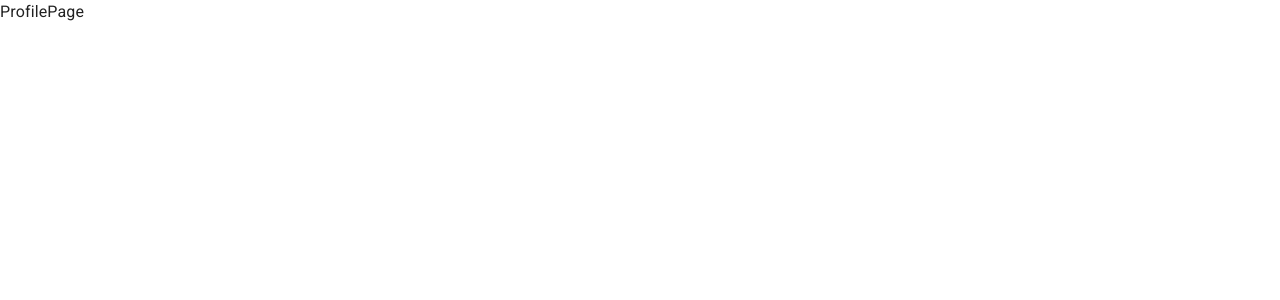
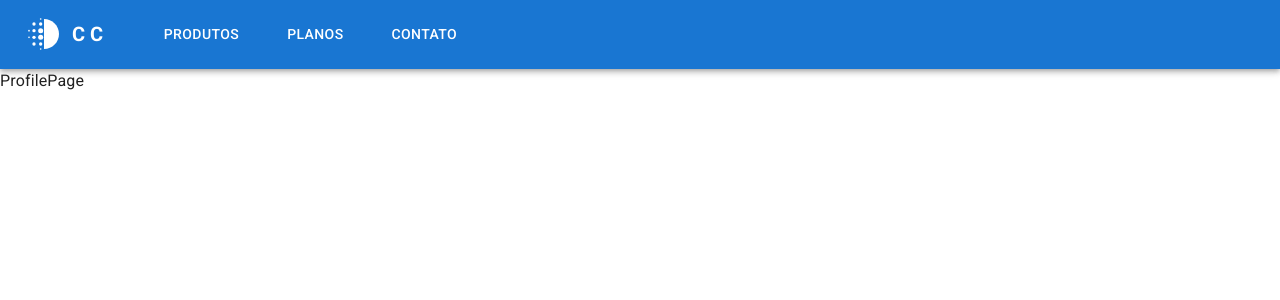
Before and after one commit to LionyxML/cc-frontend, a React (Create React App) app: page /profile in a window 1280 px wide. Shown: the top 300 px of the page. Built offline with nearby package versions, Linux system fonts and the light colour scheme.

Commit message:
feat: adds navbar plus (some) auth mngmt

```diff
--- a/package.json
+++ b/package.json
@@ -24,7 +24,10 @@
     "@typescript-eslint/eslint-plugin": "^5.21.0",
     "@typescript-eslint/parser": "^5.21.0",
     "axios": "^0.27.2",
+    "buffer": "^6.0.3",
     "eslint-plugin-react": "^7.29.4",
+    "jwt-decode": "^3.1.2",
+    "ramda": "^0.28.0",
     "react": "^18.1.0",
     "react-dom": "^18.1.0",
     "react-hook-form": "^7.30.0",
@@ -66,6 +69,8 @@
     ]
   },
   "devDependencies": {
+    "@types/jwt-decode": "^3.1.0",
+    "@types/ramda": "^0.28.13",
     "@types/styled-components": "^5.1.25",
     "eslint": "^8.14.0",
     "eslint-config-airbnb": "^19.0.4",
--- a/src/App.tsx
+++ b/src/App.tsx
@@ -1,5 +1,6 @@
 import React from "react";
 import { Routes, Route } from "react-router";
+import { NavBar } from "./components";
 import {
   LoginPage,
   RegisterPage,
@@ -7,18 +8,23 @@ import {
   ComparatorsPage,
   CertificatesPage,
   NotFoundPage,
+  Home,
 } from "./pages";
 
 const App: React.FC = () => {
   return (
+    <>
+      <NavBar />
       <Routes>
-      <Route path="/" element={<LoginPage />} />
+        <Route path="/" element={<Home />} />
+        <Route path="login" element={<LoginPage />} />
         <Route path="register" element={<RegisterPage />} />
         <Route path="profile" element={<ProfilePage />} />
         <Route path="comparator" element={<ComparatorsPage />} />
         <Route path="certificates" element={<CertificatesPage />} />
         <Route path="*" element={<NotFoundPage />} />
       </Routes>
+    </>
   );
 };
 
--- /dev/null
+++ b/src/components/NavBar/index.tsx
@@ -0,0 +1,207 @@
+import React, { MouseEvent, useEffect, useState } from "react";
+import { Buffer } from "buffer";
+import Box from "@mui/material/Box";
+import Toolbar from "@mui/material/Toolbar";
+import IconButton from "@mui/material/IconButton";
+import Typography from "@mui/material/Typography";
+import Menu from "@mui/material/Menu";
+import MenuIcon from "@mui/icons-material/Menu";
+import Container from "@mui/material/Container";
+import Avatar from "@mui/material/Avatar";
+import Button from "@mui/material/Button";
+import Tooltip from "@mui/material/Tooltip";
+import MenuItem from "@mui/material/MenuItem";
+import DeblurIcon from "@mui/icons-material/Deblur";
+import { indexOf, pathOr } from "ramda";
+import { useNavigate } from "react-router";
+import { SAppBar } from "./styles";
+import { useUser } from "../../domain";
+
+export const NavBar: React.FC = () => {
+  const { logOff, user } = useUser();
+
+  const pages = ["Produtos", "Planos", "Contato"];
+  const settings = ["Perfil", "Principal", "Logout"];
+  const navigate = useNavigate();
+  const [profilePic, setProfilepic] = useState<string | ArrayBuffer | null>("");
+
+  useEffect(() => {
+    setProfilepic(
+      Buffer.from(pathOr("", ["profilePic", "data"], user), "base64")
+    );
+  }, [user]);
+
+  const settingsActions = [
+    // eslint-disable-next-line @typescript-eslint/no-empty-function
+    () => {},
+    // eslint-disable-next-line @typescript-eslint/no-empty-function
+    () => {
+      navigate("../", { replace: true });
+    },
+    () => {
+      logOff();
+    },
+  ];
+  const [anchorElNav, setAnchorElNav] = useState<null | HTMLElement>(null);
+  const [anchorElUser, setAnchorElUser] = useState<null | HTMLElement>(null);
+
+  const handleOpenNavMenu = (event: MouseEvent<HTMLElement>): void => {
+    setAnchorElNav(event.currentTarget);
+  };
+  const handleOpenUserMenu = (event: MouseEvent<HTMLElement>): void => {
+    setAnchorElUser(event.currentTarget);
+  };
+
+  const handleCloseNavMenu = (): void => {
+    setAnchorElNav(null);
+  };
+
+  const handleCloseUserMenu = (): void => {
+    setAnchorElUser(null);
+  };
+
+  return (
+    <SAppBar position="static">
+      <Container maxWidth="xl">
+        <Toolbar disableGutters>
+          <DeblurIcon
+            sx={{ display: { xs: "none", md: "flex" }, mr: 1, fontSize: 40 }}
+          />
+          <Typography
+            variant="h6"
+            noWrap
+            component="a"
+            href="/"
+            sx={{
+              mr: 4,
+              display: { xs: "none", md: "flex" },
+              fontWeight: 700,
+              letterSpacing: ".3rem",
+              color: "inherit",
+              textDecoration: "none",
+            }}
+          >
+            CC
+          </Typography>
+
+          <Box sx={{ flexGrow: 1, display: { xs: "flex", md: "none" } }}>
+            <IconButton
+              size="large"
+              aria-label="account of current user"
+              aria-controls="menu-appbar"
+              aria-haspopup="true"
+              onClick={handleOpenNavMenu}
+              color="inherit"
+            >
+              <MenuIcon />
+            </IconButton>
+            <Menu
+              id="menu-appbar"
+              anchorEl={anchorElNav}
+              anchorOrigin={{
+                vertical: "bottom",
+                horizontal: "left",
+              }}
+              keepMounted
+              transformOrigin={{
+                vertical: "top",
+                horizontal: "left",
+              }}
+              open={Boolean(anchorElNav)}
+              onClose={handleCloseNavMenu}
+              sx={{
+                display: { xs: "block", md: "none" },
+              }}
+            >
+              {pages.map((page) => (
+                <MenuItem key={page} onClick={handleCloseNavMenu}>
+                  <Typography textAlign="center">{page}</Typography>
+                </MenuItem>
+              ))}
+            </Menu>
+          </Box>
+          <DeblurIcon
+            sx={{ display: { xs: "flex", md: "none" }, mr: 1, fontSize: 40 }}
+          />
+          <Typography
+            variant="h5"
+            noWrap
+            component="a"
+            href=""
+            sx={{
+              mr: 4,
+              display: { xs: "flex", md: "none" },
+              flexGrow: 1,
+              fontWeight: 700,
+              letterSpacing: ".3rem",
+              color: "inherit",
+              textDecoration: "none",
+            }}
+          >
+            CC
+          </Typography>
+          <Box sx={{ flexGrow: 1, display: { xs: "none", md: "flex" } }}>
+            {pages.map((page) => (
+              <Button
+                key={page}
+                onClick={handleCloseNavMenu}
+                sx={{ my: 2, mx: 2, color: "white", display: "block" }}
+              >
+                {page}
+              </Button>
+            ))}
+          </Box>
+
+          {user ? (
+            <Box
+              sx={{
+                flexGrow: 0,
+                display: "flex",
+                alignItems: "center",
+                justifyContent: "center",
+              }}
+            >
+              <Typography sx={{ mr: 2 }}>
+                Olá {pathOr("", ["firstName"], user)}
+              </Typography>
+              <Tooltip title="+ opções">
+                <IconButton onClick={handleOpenUserMenu} sx={{ p: 0 }}>
+                  <Avatar alt="userProfilePic" src={String(profilePic)} />
+                </IconButton>
+              </Tooltip>
+              <Menu
+                sx={{ mt: "45px" }}
+                id="menu-appbar"
+                anchorEl={anchorElUser}
+                anchorOrigin={{
+                  vertical: "top",
+                  horizontal: "right",
+                }}
+                keepMounted
+                transformOrigin={{
+                  vertical: "top",
+                  horizontal: "right",
+                }}
+                open={Boolean(anchorElUser)}
+                onClose={handleCloseUserMenu}
+              >
+                {settings.map((setting) => (
+                  <MenuItem key={setting} onClick={handleCloseUserMenu}>
+                    <Typography
+                      textAlign="center"
+                      onClick={() =>
+                        settingsActions[indexOf(setting, settings)]()
+                      }
+                    >
+                      {setting}
+                    </Typography>
+                  </MenuItem>
+                ))}
+              </Menu>
+            </Box>
+          ) : null}
+        </Toolbar>
+      </Container>
+    </SAppBar>
+  );
+};
--- /dev/null
+++ b/src/components/NavBar/styles.ts
@@ -0,0 +1,8 @@
+import { AppBar } from "@mui/material";
+import styled from "styled-components";
+
+export const SAppBar = styled(AppBar)`
+  && {
+    background-color: ${({ theme }) => theme.colors.bgNavbar};
+  }
+`;
--- a/src/components/index.ts
+++ b/src/components/index.ts
@@ -1 +1,2 @@
 export * from "./CopyrightLine";
+export * from "./NavBar";
--- /dev/null
+++ b/src/domain/index.ts
@@ -0,0 +1,89 @@
+/* eslint-disable @typescript-eslint/no-explicit-any */
+import jwtDecode from "jwt-decode";
+import { pathOr } from "ramda";
+import { useState, useEffect, useCallback } from "react";
+import { useNavigate } from "react-router";
+import { useAPI } from "../api/cc-api";
+
+interface ProfileType {
+  data: number[];
+  type: string;
+}
+
+interface UserType {
+  email: string;
+  firstName: string;
+  id: string;
+  lastName: string;
+  profilePic: ProfileType;
+  userName: string;
+}
+
+export const useUser = (): typeof hookReturn => {
+  const { apiSetAuthorization } = useAPI();
+  const navigate = useNavigate();
+  const [user, setUser] = useState<UserType | null>(null);
+  const localData = localStorage.getItem("@cc") || null;
+
+  const setCurrentUser = (post: any): void => {
+    localStorage.setItem(
+      "@cc",
+      JSON.stringify({
+        user: {
+          email: post?.user?.email,
+          firstName: post?.user?.firstName,
+          id: post?.user?.id,
+          lastName: post?.user?.lastName,
+          profilePic: post?.user?.profilePic,
+          userName: post?.user?.userName,
+        },
+        token: post?.token,
+      })
+    );
+    apiSetAuthorization(post.token);
+  };
+
+  const isTokenExpired = useCallback((): boolean => {
+    try {
+      if (localData !== null) {
+        const token = pathOr("", ["token"], JSON.parse(localData));
+        const decodedToken = jwtDecode(token) as any;
+        return decodedToken?.exp < Date.now() / 1000;
+      }
+    } catch {
+      return true;
+    }
+    return true;
+  }, [localData]);
+
+  const loadUser = useCallback((): void => {
+    if (!isTokenExpired()) {
+      setUser(
+        JSON.parse(localStorage.getItem("@cc") as string)?.user as UserType
+      );
+    } else {
+      setUser(null);
+    }
+  }, [isTokenExpired]);
+
+  const removeToken = (): void => {
+    localStorage.removeItem("@cc");
+  };
+
+  const logOff = (): void => {
+    removeToken();
+    setUser(null);
+    navigate("../login", { replace: true });
+  };
+
+  useEffect(() => {
+    const interval = setInterval(() => {
+      loadUser();
+    }, 500);
+    return () => clearInterval(interval);
+  }, [loadUser]);
+
+  const hookReturn = { setCurrentUser, isTokenExpired, logOff, loadUser, user };
+
+  return hookReturn;
+};
--- /dev/null
+++ b/src/pages/Home/index.tsx
@@ -0,0 +1,27 @@
+import React, { useEffect } from "react";
+import { useNavigate } from "react-router";
+import { useUser } from "../../domain";
+
+export const Home: React.FC = () => {
+  const navigate = useNavigate();
+  const { isTokenExpired, user, loadUser } = useUser();
+
+  useEffect(() => {
+    loadUser();
+
+    if (isTokenExpired()) {
+      navigate("../login", { replace: true });
+    }
+    // eslint-disable-next-line react-hooks/exhaustive-deps
+  }, []);
+
+  const showData = { ...user };
+  delete showData.profilePic;
+
+  return (
+    <div>
+      <p>This is Home</p>
+      <pre>User: {JSON.stringify({ showData }, null, 1)}</pre>
+    </div>
+  );
+};
--- a/src/pages/index.ts
+++ b/src/pages/index.ts
@@ -4,3 +4,4 @@ export * from "./LoginPage";
 export * from "./NotFoundPage";
 export * from "./ProfilePage";
 export * from "./RegisterPage";
+export * from "./Home";
--- a/src/themes/default.ts
+++ b/src/themes/default.ts
@@ -38,6 +38,7 @@ const themeProps = {
     removeButtonPrimary: "#254057",
     removeButtonSecondary: "rgba(223, 11, 11, 0.48)",
     removeButtonText: "#FFFFFF",
+    bgNavbar: "#1976d2",
   },
 };
 
```
Also changed, not shown: src/pages/LoginPage/index.tsx (+6 -4 lines), 1 other file (tests, documents, lock files or other folders). Lines whose indentation alone changed are shown as unchanged.
